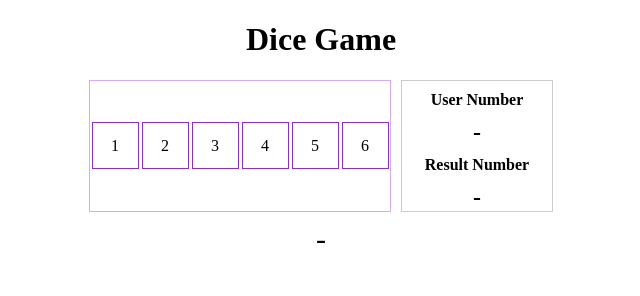
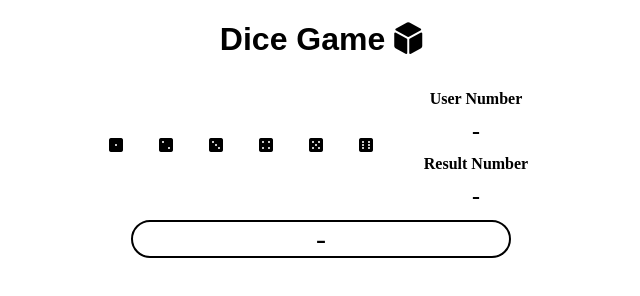
Before and after one commit to Muhammadhassan73/js-, a plain HTML site: page index.html in a window 1280 px wide. Shown: the whole page, without its empty margins (319-959 px from the left). Drawn offline with Linux system fonts and the light colour scheme.

Commit message:
Add files via upload

```diff
--- a/index.html
+++ b/index.html
@@ -4,6 +4,7 @@
     <meta charset="UTF-8">
     <meta name="viewport" content="width=device-width, initial-scale=1.0">
     <link rel="stylesheet" href="style.css">
+    <link rel="stylesheet" href="https://cdnjs.cloudflare.com/ajax/libs/font-awesome/6.5.2/css/all.min.css">
     <title>Document</title>
 
 </head>
@@ -107,17 +108,17 @@ border: 5px solid black;
 </div>
 </body>
 </html>    -->
-<h1 style="text-align: center">Dice Game</h1>
+<h1 class="head" style="text-align: center ">Dice Game <i class="fa-solid fa-dice-d6"></i></h1>
     <div
      class="main"
     >
       <div class="box1">
-        <div onclick="checkNumber('1')" class="number">1</div>
-        <div onclick="checkNumber('2')" class="number">2</div>
-        <div onclick="checkNumber('3')" class="number">3</div>
-        <div onclick="checkNumber('4')" class="number">4</div>
-        <div onclick="checkNumber('5')" class="number">5</div>
-        <div onclick="checkNumber('6')" class="number">6</div>
+        <div onclick="checkNumber('1')" class="number"><i class="fa-solid fa-dice-one"></i></div>
+        <div onclick="checkNumber('2')" class="number"><i class="fa-solid fa-dice-two"></i> </div>
+        <div onclick="checkNumber('3')" class="number"><i class="fa-solid fa-dice-three"></i></div>
+        <div onclick="checkNumber('4')" class="number"><i class="fa-solid fa-dice-four"></i></div>
+        <div onclick="checkNumber('5')" class="number"><i class="fa-solid fa-dice-five"></i></div>
+        <div onclick="checkNumber('6')" class="number"><i class="fa-solid fa-dice-six"></i></div>
       </div>
       <div class="box2">
         <h4  id="">User Number</h4>
--- a/style.css
+++ b/style.css
@@ -1,6 +1,11 @@
+.head{
+    font-family: fantasy;
+    color: rgb(0, 0, 0);
+}
+
 .box1 {
     width: 300px;
-    border: 1px solid rgb(213, 169, 253);
+
     margin-right: 10px;
     min-height: 100px;
     display: flex;
@@ -18,13 +23,14 @@
   .number{
       height: 45px;
       width: 45px;
-      border: 1px solid blueviolet;
+
+
       display: flex;
       justify-content: center;
       align-items: center;
   }
   .number:hover{
-      background-color: blueviolet;
+       background-color: rgb(126, 41, 41);
       color: white;
       cursor: pointer;
   }
@@ -33,10 +39,11 @@
     min-height: 100px;
     display: flex;
     flex-direction: column;
-    justify-content: center;
+    /* justify-content: center; */
     font-size: 16px;
     align-items: center;
-    border: 1px solid #ccc;
+    /* border: 1px solid #ccc;
+    border-radius: 50px; */
   }
 
   .box2 > h2 ,h4{
@@ -46,6 +53,10 @@
   }
 
   .result_box {
+    border: 2px solid black;
+    border-radius: 50px;
+    margin-left: 35%;
+    margin-right: 35%;
     text-align: center;
     font-size: 30px;
     margin-top: 10px;
```
